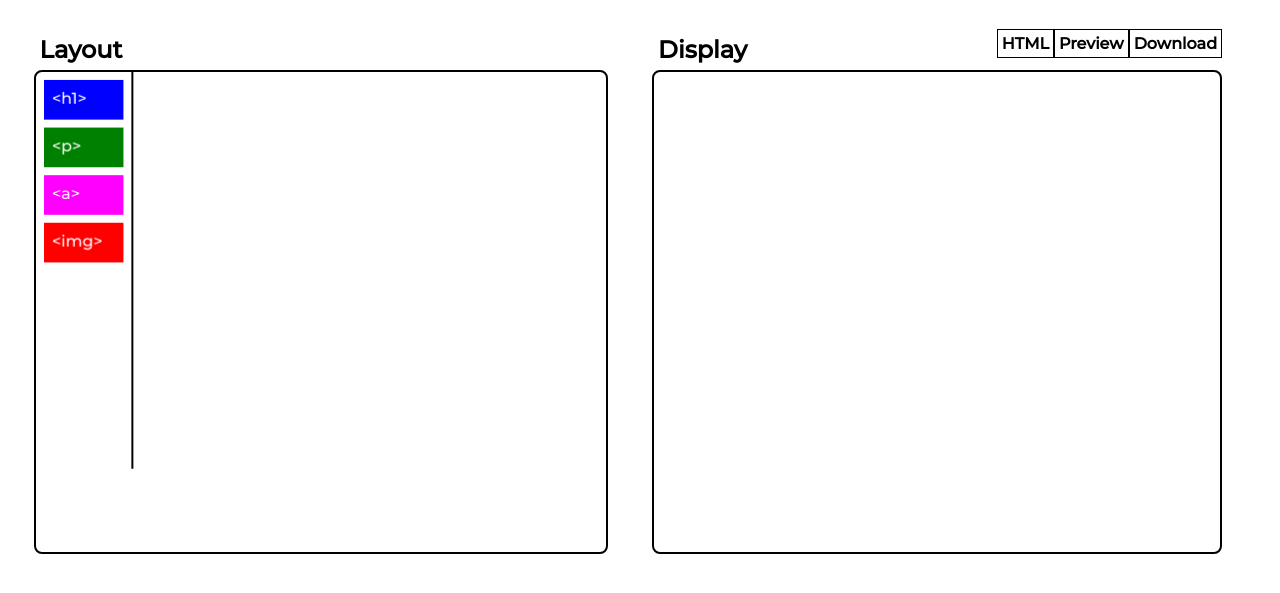
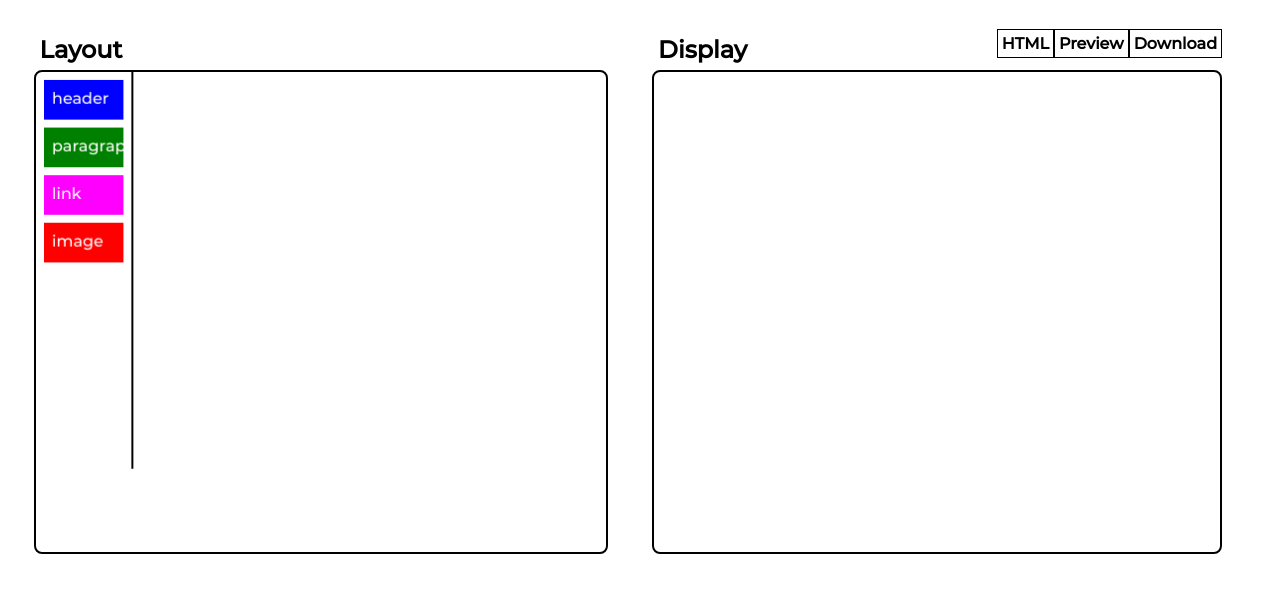
Before and after one commit to Pandas-497/PandaCode, a plain HTML site: page index.html in a window 1280 px wide. Shown: the part 137-730 px from the top of the page. Drawn offline with Linux system fonts and the light colour scheme.

Commit message:
changed buttons to names rather than tags

```diff
--- a/index.html
+++ b/index.html
@@ -53,7 +53,8 @@
             let elements = [];
 
             class Tag {
-                constructor(tag, color, hasInput = true, tagclass = Element) {
+                constructor(name, tag, color, hasInput = true, tagclass = Element) {
+                    this.name = name;
                     this.tag = tag;
                     this.tagclass = tagclass;
                     this.color = color;
@@ -87,7 +88,7 @@
                     // Draw button label.
                     ctx.font = "12pt Montserrat";
                     ctx.fillStyle = "white";
-                    ctx.fillText(`<${this.tag}>`, x + 8, y + 24);
+                    ctx.fillText(`${this.name}`, x + 8, y + 24);
                 }
             }
 
@@ -143,10 +144,10 @@
             }
 
             { // init
-                tags.push(new Tag("h1", "blue"));
-                tags.push(new Tag("p", "green"));
-                tags.push(new Tag("a", "magenta", true, Link));
-                tags.push(new Tag("img", "red", true, Image));
+                tags.push(new Tag("header", "h1", "blue"));
+                tags.push(new Tag("paragraph", "p", "green"));
+                tags.push(new Tag("link", "a", "magenta", true, Link));
+                tags.push(new Tag("image", "img", "red", true, Image));
             };
 
             function render(ctx) {
```
